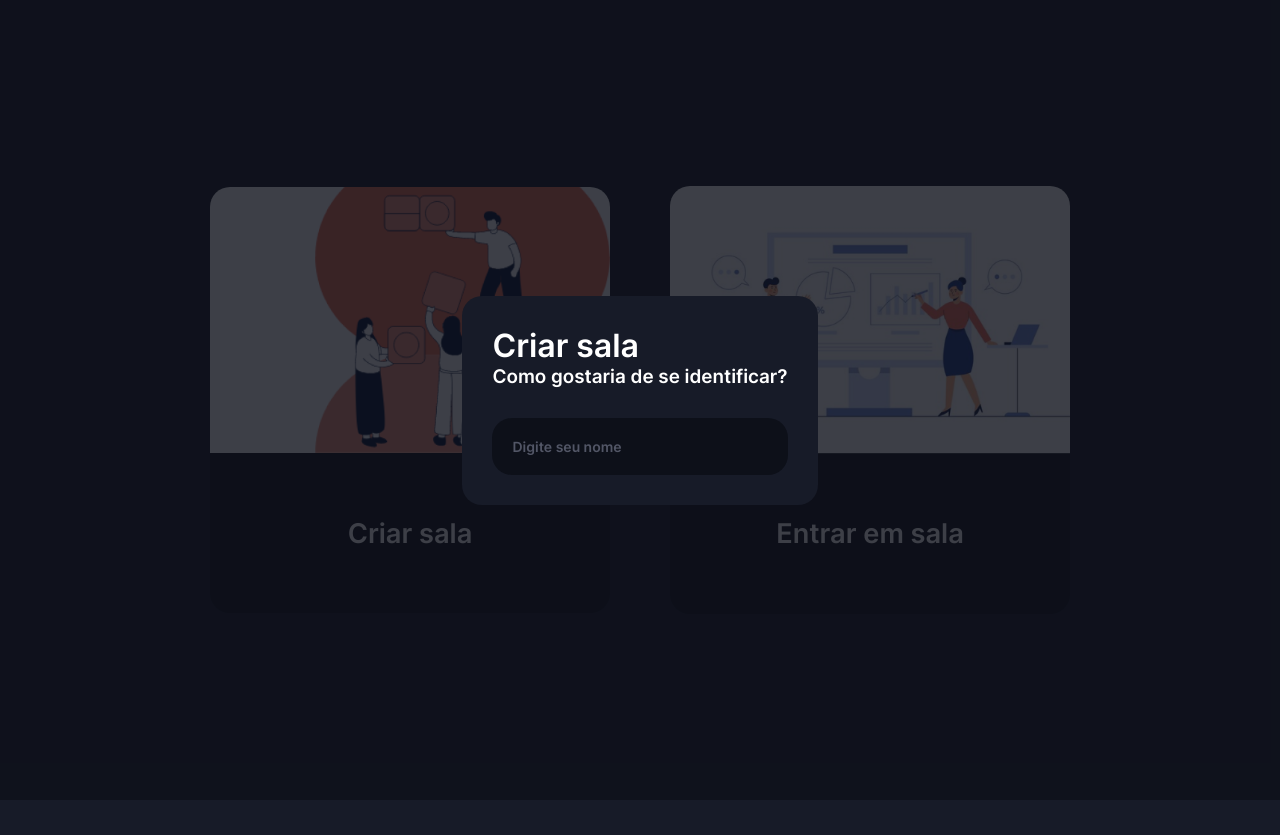
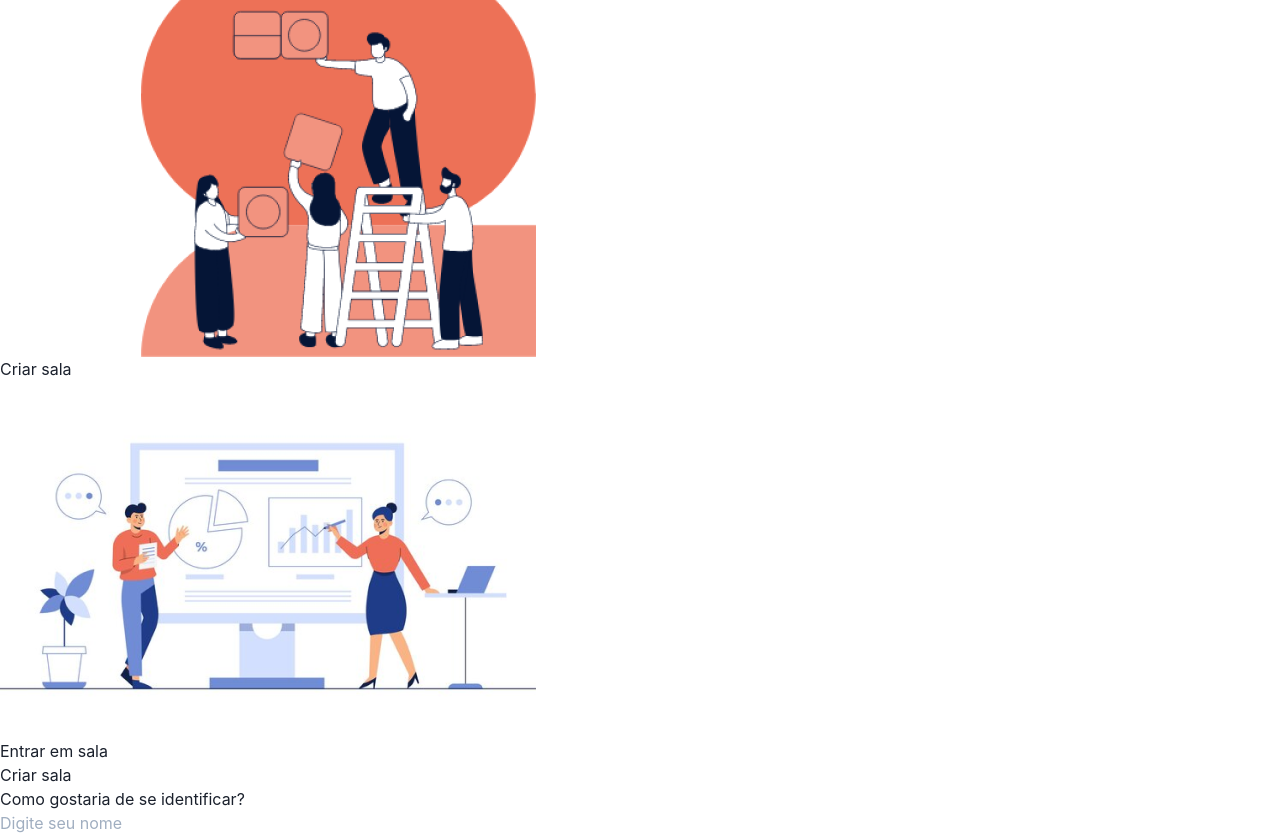
Before and after one commit to nascjoao/n-ask, a React (Create React App) app: page / in a window 1280 px wide. Both pictures are taken after a click on the button "Criar sala". Before the commit the page ends 800 px from the top, so only its background shows below. Built offline with nearby package versions, Linux system fonts and the light colour scheme.

Commit message:
feat: create theme provider and remove stylesheets

```diff
--- a/src/components/Loading.jsx
+++ b/src/components/Loading.jsx
@@ -1,10 +1,9 @@
 import React from 'react';
 import { TailSpin } from 'react-loader-spinner';
-import styles from '../styles/components/loading.module.scss';
 
 export default function Loading() {
   return (
-    <div className={styles.loading}>
+    <div>
       <TailSpin
         height="100"
         width="100"
--- a/src/hooks/useModal.jsx
+++ b/src/hooks/useModal.jsx
@@ -1,6 +1,4 @@
 import React, { useEffect, useState } from 'react';
-
-import styles from '../styles/hooks/useModal.module.scss';
 
 export default function useModal() {
   const [isOpen, setIsOpen] = useState(false);
@@ -13,8 +11,8 @@ export default function useModal() {
 
   function Modal({ heading, subheading, children }) {
     return (
-      <div className={`${styles.overlay} overlay`}>
-        <div className={styles.modal}>
+      <div>
+        <div>
           { heading && <h1>{heading}</h1> }
           { subheading && <p>{subheading}</p> }
           { children }
--- a/src/index.jsx
+++ b/src/index.jsx
@@ -2,11 +2,13 @@ import React from 'react';
 import ReactDOM from 'react-dom';
 import App from './App';
 import { UserProvider } from './contexts/User';
-import './styles/global.scss';
+import ThemeProvider from './theme/ThemeProvider';
 
 ReactDOM.render(
-  <UserProvider>
-    <App />
-  </UserProvider>,
+  <ThemeProvider>
+    <UserProvider>
+      <App />
+    </UserProvider>
+  </ThemeProvider>,
   document.getElementById('root'),
 );
--- a/src/pages/Home.jsx
+++ b/src/pages/Home.jsx
@@ -6,7 +6,6 @@ import imgJoinEvent from '../assets/images/join-event.png';
 import useModal from '../hooks/useModal';
 import supabase from '../supabaseClient';
 
-import styles from '../styles/pages/Home.module.scss';
 import { userContext } from '../contexts/User';
 
 export default function Home() {
@@ -43,19 +42,19 @@ export default function Home() {
 
   return (
     <>
-      <div className={styles.home}>
-        <section className={styles.cardSection}>
+      <div>
+        <section>
           <img src={imgNewEvent} alt="Pessoas criando algo" />
           <button type="button" onClick={createOnOpen}>Criar sala</button>
         </section>
-        <section className={styles.cardSection}>
+        <section>
           <img src={imgJoinEvent} alt="Pessoas apresentando algo" />
           <button type="button" onClick={joinOnOpen}>Entrar em sala</button>
         </section>
       </div>
       { joinIsOpen && (
         <JoinModal heading="Entrar" subheading="Insira o ID da sala">
-          <form onSubmit={joinRoom} className={styles.formToJoinRoom}>
+          <form onSubmit={joinRoom}>
             <input
               type="text"
               placeholder="Ex.: bc908c08-dea8-485b-aa0c-07a784d3dcb6"
--- a/src/pages/Room.jsx
+++ b/src/pages/Room.jsx
@@ -4,7 +4,6 @@ import useValidateRoom from '../hooks/useValidateRoom';
 import useJoinRoom from '../hooks/useJoinRoom';
 import useQuestions from '../hooks/useQuestions';
 import Loading from '../components/Loading';
-import styles from '../styles/pages/Room.module.scss';
 import supabase from '../supabaseClient';
 
 export default function Room() {
@@ -26,7 +25,7 @@ export default function Room() {
   if (!roomIsValid || userIsOwner === undefined) return <Loading />;
 
   return (
-    <div className={styles.container}>
+    <div>
       <div>
         <span>Sala: </span>
         <span>{id}</span>
@@ -35,7 +34,7 @@ export default function Room() {
         <FormToJoin />
       ) }
       { !userIsOwner && (
-        <form onSubmit={sendQuestion} className={styles.formQuestion}>
+        <form onSubmit={sendQuestion}>
           <h2>Faça sua pergunta</h2>
           { user && <strong>{user.name}</strong> }
           <textarea placeholder="Poderia me dizer..." ref={questionInputRef} />
--- a/src/styles/_colors.scss
+++ /dev/null
@@ -1,5 +0,0 @@
-$background: #171b28;
-$darker: #0d1019;
-$blue: #4680c5;
-$lighter: #525666;
-$white: white;
--- a/src/styles/components/loading.module.scss
+++ /dev/null
@@ -1,10 +0,0 @@
-.loading {
-  align-items: center;
-  display: flex;
-  height: 100vh;
-  justify-content: center;
-  left: 0;
-  position: absolute;
-  top: 0;
-  width: 100%;
-}
--- a/src/styles/global.scss
+++ /dev/null
@@ -1,45 +0,0 @@
-@import "./colors";
-
-@font-face {
-  font-family: Inter;
-  src: url("../assets/fonts/Inter-Regular.ttf");
-}
-
-@font-face {
-  font-family: Inter;
-  src: url("../assets/fonts/Inter-SemiBold.ttf");
-}
-
-* {
-  box-sizing: border-box;
-  font-family: Inter, sans-serif;
-  margin: 0;
-  padding: 0;
-}
-
-body {
-  background: $background;
-}
-
-input,
-textarea {
-  background: $darker;
-  border: none;
-  border-radius: 1.25rem;
-  color: $white;
-  font-size: 0.875rem;
-  padding: 1.25rem;
-  width: 100%;
-
-  &::placeholder {
-    color: $lighter;
-  }
-}
-
-button {
-  background: $blue;
-  border: none;
-  border-radius: 1.25rem;
-  cursor: pointer;
-  padding: 0.31rem 1.25rem;
-}
--- a/src/styles/hooks/useModal.module.scss
+++ /dev/null
@@ -1,30 +0,0 @@
-@import "../colors";
-
-.overlay {
-  align-items: center;
-  background: rgba($color: $darker, $alpha: 80%);
-  display: flex;
-  height: 100vh;
-  justify-content: center;
-  left: 0;
-  position: absolute;
-  top: 0;
-  width: 100%;
-  z-index: 9999;
-}
-
-.modal {
-  background: $background;
-  border-radius: 1.25rem;
-  color: $white;
-  padding: 1.875rem;
-
-  h1 {
-    font-size: 2rem;
-  }
-
-  p {
-    font-size: 1.18rem;
-    margin-bottom: 1.875rem;
-  }
-}
--- a/src/styles/pages/Home.module.scss
+++ /dev/null
@@ -1,47 +0,0 @@
-@import "../colors";
-
-.home {
-  align-items: center;
-  display: flex;
-  gap: 3.75rem;
-  height: 100vh;
-  justify-content: center;
-  padding: 2rem;
-  width: 100%;
-}
-
-.cardSection {
-  background: $darker;
-  border-radius: 1.25rem;
-  display: grid;
-  grid-template-rows: auto 10rem;
-  max-width: 25rem;
-  width: 100%;
-
-  img {
-    border-radius: 1.25rem 1.25rem 0 0;
-    width: 100%;
-  }
-
-  button {
-    background: none;
-    border: none;
-    color: $white;
-    font-size: 1.7rem;
-    padding: 1rem;
-  }
-}
-
-.formToJoinRoom {
-  button {
-    margin-top: 1rem;
-    position: absolute;
-    visibility: hidden;
-  }
-
-  input:focus ~ button {
-    display: flex;
-    position: relative;
-    visibility: visible;
-  }
-}
--- a/src/styles/pages/Room.module.scss
+++ /dev/null
@@ -1,44 +0,0 @@
-@import "../colors";
-
-.container {
-  color: $white;
-  margin: 6.25rem auto;
-  max-width: 37.5rem;
-  width: 100%;
-}
-
-.formQuestion {
-  display: grid;
-  gap: 1.25rem;
-  grid-template-rows: repeat(3, auto);
-  position: relative;
-
-  button {
-    background: $blue;
-    border: none;
-    border-radius: 1.25rem;
-    bottom: 0.5rem;
-    cursor: pointer;
-    opacity: 0;
-    padding: 0.31rem 1.25rem;
-    position: absolute;
-    right: 0.5rem;
-    transition: 0.2s;
-  }
-
-  textarea {
-    background: $darker;
-    border: none;
-    border-radius: 1.25rem;
-    color: $white;
-    padding: 1.25rem;
-
-    &::placeholder {
-      color: $lighter;
-    }
-
-    &:focus ~ button {
-      opacity: 1;
-    }
-  }
-}
--- /dev/null
+++ b/src/theme/ThemeProvider.jsx
@@ -0,0 +1,17 @@
+import React from 'react';
+import { ChakraProvider, extendTheme } from '@chakra-ui/react';
+
+export default function ThemeProvider({ children }) {
+  const theme = extendTheme({
+    fonts: {
+      heading: 'Inter, sans-serif',
+      body: 'Inter, sans-serif',
+    },
+  });
+
+  return (
+    <ChakraProvider theme={theme}>
+      { children }
+    </ChakraProvider>
+  );
+}
```
